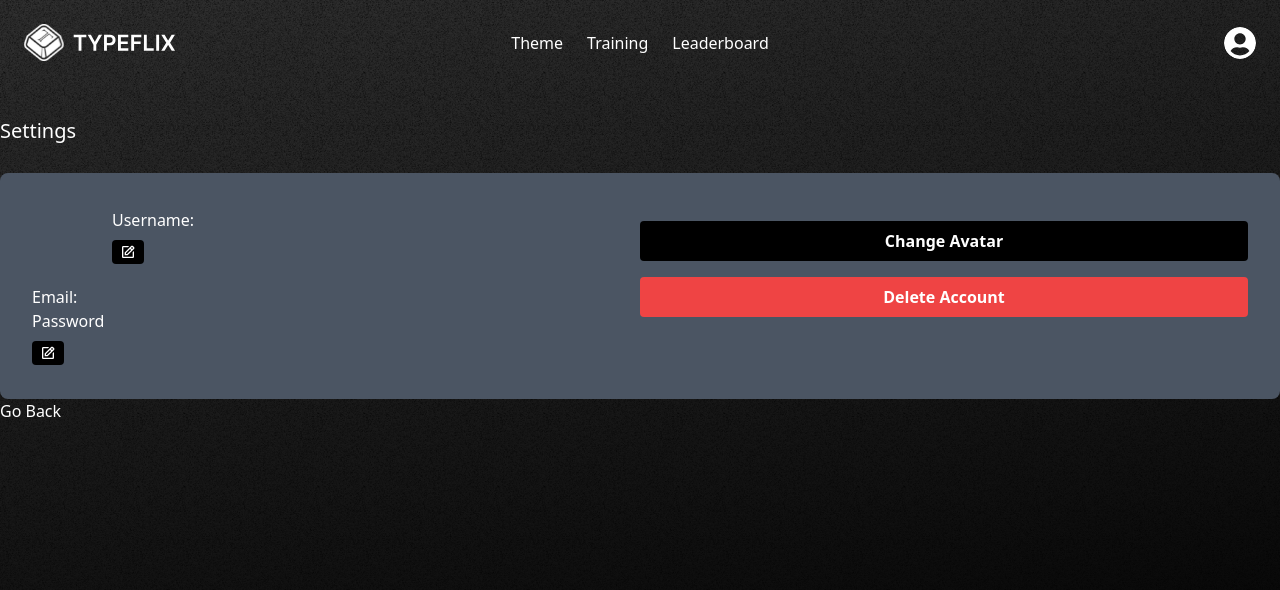
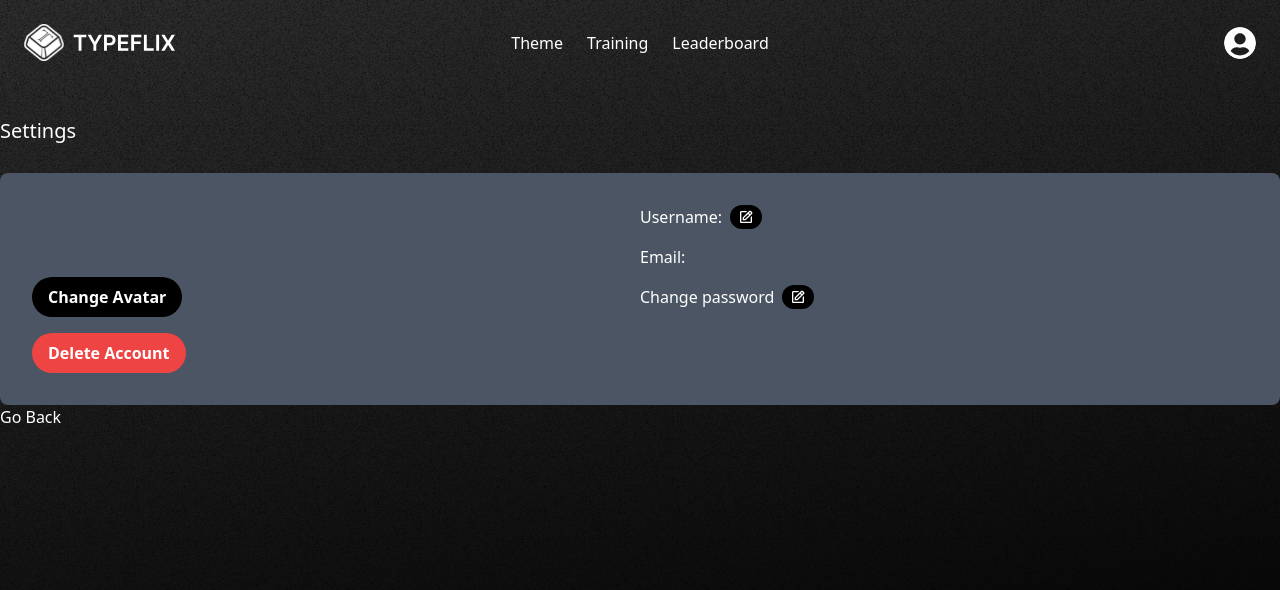
Before and after one commit to Torsoto/typeflix, a React (Vite) app in the folder client/: page /settings in a window 1280 px wide. Shown: the top 590 px of the page. Built offline with nearby package versions, Linux system fonts and the light colour scheme.

Commit message:
changed design of the settings

```diff
--- a/client/src/pages/Settings.jsx
+++ b/client/src/pages/Settings.jsx
@@ -59,58 +59,51 @@ function Settings() {
       <div className="main-bg">
         <div className="h-[90%] m-auto max-w-7xl">
           <Navbar />
+          <div className="container mx-auto">
             <h1 className="text-white mt-8 text-xl pb-7">Settings</h1>
-          <div className="container mx-auto bg-gray-600 p-8 rounded-lg flex">
-            <div className="w-1/2">
-              <div className="flex items-center mb-4">
-                <div className="w-16 h-16 rounded-full overflow-hidden mr-4">
+            <div className="mx-auto bg-gray-600 p-8 rounded-lg flex flex-col md:flex-row">
+              <div className="mb-4 md:mb-0 md:w-1/2 flex flex-col items-start">
+                <div className="w-16 h-16 rounded-full overflow-hidden">
                   {avatarStyle && <img src={avatarStyle} alt="Avatar" />}
                 </div>
-                <div>
-                  <p className="text-white">
-                    Username: {userData && <p>{userData.username}</p>}
+                <button
+                  className="bg-black text-white font-semibold py-2 px-4 rounded-full mt-2"
+                  onClick={handleToggleAvatarOptions}
+                >
+                  Change Avatar
+                </button>
+                <button
+                  className="mt-4 bg-red-500 hover:bg-red-600 text-white font-semibold py-2 px-4 rounded-full"
+                  onClick={() => handleDeleteAccount()}
+                >
+                  Delete Account
+                </button>
+              </div>
+              <div className="md:w-1/2 flex flex-col">
+                <div className="flex items-center">
+                  <p className="text-white mr-2">
+                    Username: {userData && <span>{userData.username}</span>}
                   </p>
                   <button
-                    className="bg-black text-white font-semibold py-1 px-2 rounded mt-2"
+                    className="bg-black text-white font-semibold py-1 px-2 rounded-full"
                     onClick={handleUpdateUsername}
                   >
                     <BiEdit />
                   </button>
                 </div>
-              </div>
 
-              <div className="flex items-center">
-                <div>
+                <div className="flex flex-col items-start mt-4">
                   <p className="text-white">
-                    Email: {userData && <p>{userData.email}</p>}
+                    Email: {userData && <span>{userData.email}</span>}
                   </p>
                 </div>
-              </div>
-              <div className="flex items-center">
-                <div>
-                  <p className="text-white">Password</p>
+                <div className="flex items-center mt-4">
+                  <p className="text-white mr-2">Change password</p>
                   <button
-                    className="bg-black text-white font-semibold py-1 px-2 rounded mt-2"
+                    className="bg-black text-white font-semibold py-1 px-2 rounded-full"
                     onClick={handleUpdatePassword}
                   >
                     <BiEdit />
-                  </button>
-                </div>
-              </div>
-            </div>
-            <div className="w-1/2">
-              <div className="flex flex-col mt-4">
-                <button
-                  className="bg-black text-white font-semibold py-2 px-4 rounded"
-                  onClick={handleToggleAvatarOptions}
-                >
-                  Change Avatar
-                </button>
-                <button
-                  className="mt-4 bg-red-500 hover:bg-red-600 text-white font-semibold py-2 px-4 rounded"
-                  onClick={() => handleDeleteAccount()}
-                >
-                  Delete Account
                   </button>
                 </div>
               </div>
@@ -123,9 +116,10 @@ function Settings() {
             )}
             {error && <div className="text-red-500 mt-4">{error}</div>}
           </div>
+        </div>
         <div>
           <a href="/">
-            <span className="ont-medium text-white transition-colors hover:text-gray-400">
+            <span className="font-medium text-white transition-colors hover:text-gray-400">
               Go Back
             </span>
           </a>
```
Lines whose indentation alone changed are shown as unchanged.
